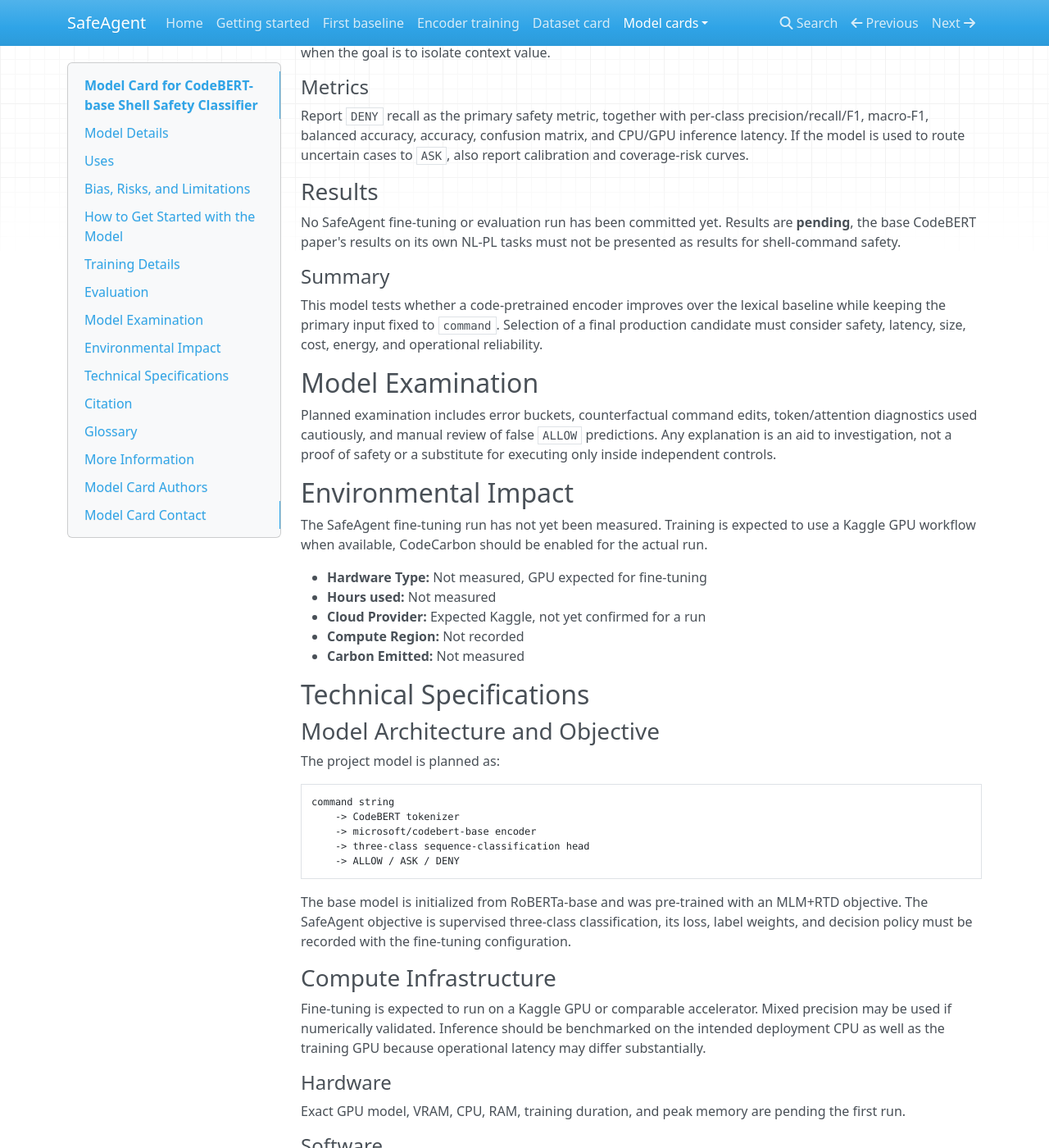
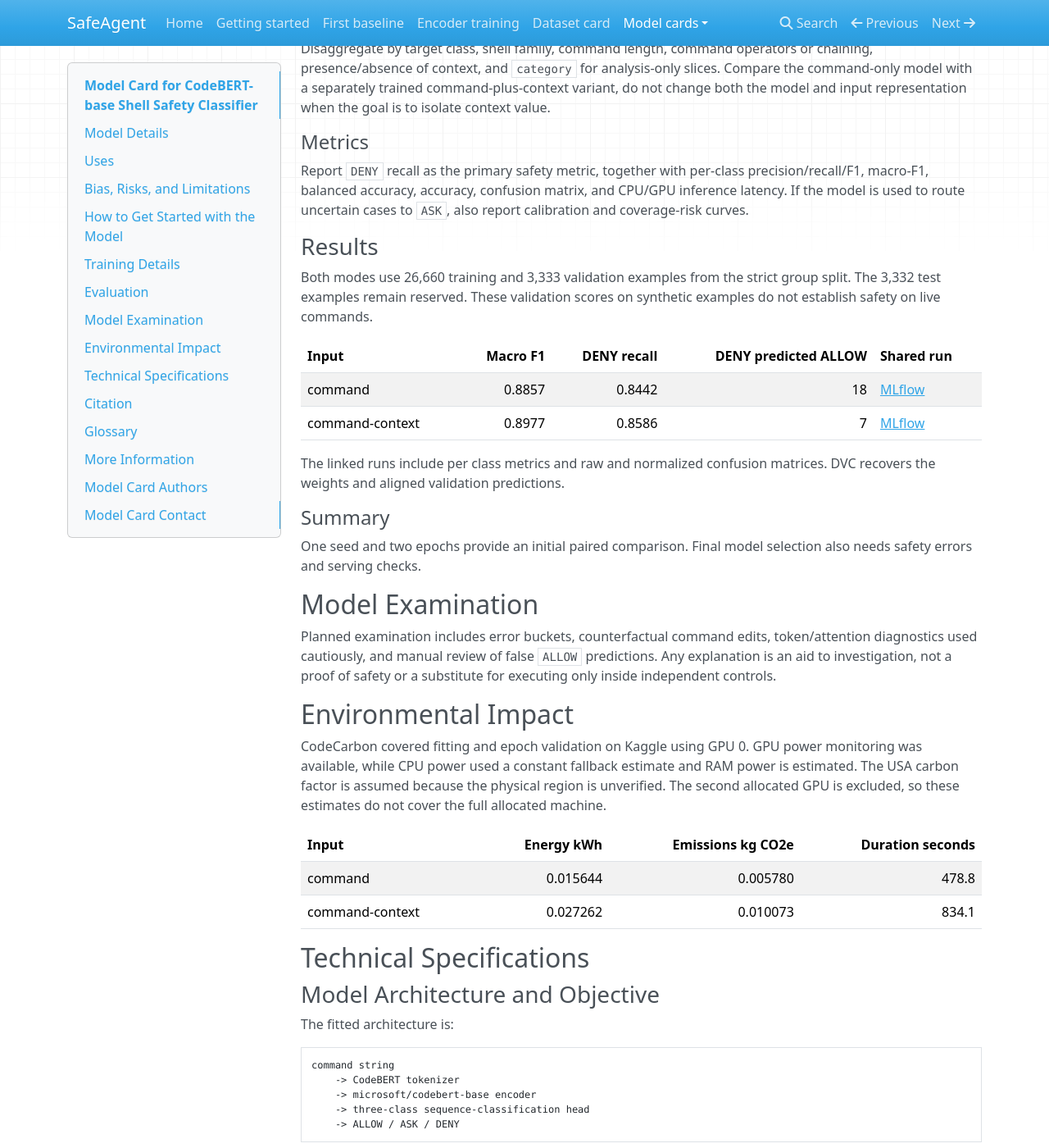
Before and after one commit to taed2-2627q1-gced-upc/taed2-SafeAgent, an MkDocs documentation site: the page built from docs/model-cards/model_card_codebert_base.md, in a window 1280 px wide and 1400 px high, scrolled down 3517 px. Shown: the whole window at 82% size. Built offline with MkDocs 1.6.1, drawn with Linux system fonts in a browser that asks for light colours; nearby versions of some CDN libraries; some of the changed text lies outside the part shown.

Commit message:
docs(model): add the encoder validation results

````diff
--- a/docs/model-cards/model_card_codebert_base.md
+++ b/docs/model-cards/model_card_codebert_base.md
@@ -21,12 +21,10 @@ license_name: Project artifact license to be defined, backbone terms apply
 
 # Model Card for CodeBERT-base Shell Safety Classifier
 
-This is the second initial SafeAgent model. It is planned as a three-class
-sequence classifier obtained by fine-tuning `microsoft/codebert-base` on shell
-commands from `tomngdev/shell-safety-v1.1`. The primary comparison uses the
-`command` field only, so the effect of a code-pretrained encoder can be
-compared fairly with the TF-IDF baseline. No fine-tuned checkpoint or project
-evaluation result is currently available.
+The SafeAgent CodeBERT classifier predicts ALLOW, ASK or DENY for shell
+commands. Command and command with context variants have been fitted on
+the same prepared data, keeping the backbone and split fixed for comparison.
+The validation results and saved artifacts are linked below.
 
 ## Model Details
 
@@ -112,23 +110,23 @@ checksum.
 
 ## How to Get Started with the Model
 
-No SafeAgent fine-tuned checkpoint is currently published. After a checkpoint
-has been trained and exported, an illustrative inference pattern is:
+Recover the fitted model with DVC and install the frozen training group.
+The artifact includes its tokenizer and explicit class mapping.
 
 ```python
 from transformers import pipeline
+from taed2_safeagent.data.inputs import build_input
 
-classifier = pipeline(
-    "text-classification",
-    model="models/codebert_shell_safety",
-    tokenizer="models/codebert_shell_safety",
-)
-result = classifier("sudo apt-get remove openssh-server")[0]
-print(result)  # label and score, do not execute the command automatically
+model_path = "models/encoders/codebert__command__2__a740d875"
+classifier = pipeline("text-classification", model=model_path, tokenizer=model_path)
+example = {"command": "git status", "context": {}}
+text = build_input(example, "command")
+result = classifier(text, truncation=True, max_length=512)[0]
+print(result)
 ```
 
-The final artifact must include an explicit mapping from model label IDs to
-`ALLOW`, `ASK`, and `DENY`, plus the tokenizer and preprocessing configuration.
+The scores have not been calibrated as safety probabilities. Commands
+are analyzed without execution.
 
 ## Training Details
 
@@ -141,7 +139,7 @@ input builder and prepared IDs. Predictive text excludes reason, category,
 assistant text, shell tags and source metadata. A context ablation must
 keep the model family and selection protocol fixed.
 
-The project fine-tuning source is [Shell Safety v1.1](https://huggingface.co/datasets/tomngdev/shell-safety-v1.1), a synthetic dataset with 34,007 examples in our audit of the pinned source. Relevant fields are `command`, `session_context`, `label`, `category`, `shell`, and `reason`. The target is `label`, normalized to the uppercase classes `ALLOW`, `ASK`, and `DENY`.
+The project fine-tuning source is [Shell Safety v1.1](https://huggingface.co/datasets/tomngdev/shell-safety-v1.1), a synthetic dataset with 34,007 examples in the pinned source audit. Relevant fields are `command`, `session_context`, `label`, `category`, `shell`, and `reason`. The target is `label`, normalized to the uppercase classes `ALLOW`, `ASK`, and `DENY`.
 
 The primary CodeBERT experiment uses `command` only. `session_context` is
 reserved for a separately named context experiment, `category` and `reason` are
@@ -166,14 +164,17 @@ added later, it must be a separate experiment with a distinct model ID.
 
 #### Training Hyperparameters
 
-- **Training regime:** The shared trainer fine tunes the encoder and classification head in both input modes. Initial settings use two epochs, learning rate 0.00002, effective batch 32, seed 42 and a 512 token limit. GPU runs use mixed precision and validation selects the best epoch. The first full results remain pending.
+- **Training regime:** The shared trainer fine tunes the encoder and classification head in both input modes. Initial settings use two epochs, learning rate 0.00002, effective batch 32, seed 42 and a 512 token limit. GPU runs use mixed precision and validation selects the best epoch. The saved runs use these settings.
 
 #### Speeds, Sizes, Times
 
-Not measured for the SafeAgent fine-tune. The base model is approximately
-125M parameters according to the project planning description, final parameter
-count, checkpoint size, peak memory, throughput, latency, and training time
-must be recorded from the actual artifact and hardware.
+The fitted classifier has 124,647,939 parameters. Inference
+latency and peak memory have not been measured.
+
+| Input | Fitting seconds | Model and tokenizer MiB |
+| --- | ---: | ---: |
+| command | 480.0 | 480.1 |
+| command-context | 835.3 | 480.1 |
 
 ## Evaluation
 
@@ -202,16 +203,22 @@ to `ASK`, also report calibration and coverage-risk curves.
 
 ### Results
 
-No SafeAgent fine-tuning or evaluation run has been committed yet. Results are
-**pending**, the base CodeBERT paper's results on its own NL-PL tasks must not
-be presented as results for shell-command safety.
+Both modes use 26,660 training and 3,333 validation examples from the strict
+group split. The 3,332 test examples remain reserved. These validation
+scores on synthetic examples do not establish safety on live commands.
+
+| Input | Macro F1 | DENY recall | DENY predicted ALLOW | Shared run |
+| --- | ---: | ---: | ---: | --- |
+| command | 0.8857 | 0.8442 | 18 | [MLflow](https://dagshub.com/Pau-Balaguer/taed2-SafeAgent.mlflow/#/experiments/1/runs/a81f878bbbff4019b032b389a0909c01) |
+| command-context | 0.8977 | 0.8586 | 7 | [MLflow](https://dagshub.com/Pau-Balaguer/taed2-SafeAgent.mlflow/#/experiments/1/runs/c3532eb8a9c34146926bc9d2e10d047a) |
+
+The linked runs include per class metrics and raw and normalized confusion
+matrices. DVC recovers the weights and aligned validation predictions.
 
 #### Summary
 
-This model tests whether a code-pretrained encoder improves over the lexical
-baseline while keeping the primary input fixed to `command`. Selection of a
-final production candidate must consider safety, latency, size, cost, energy,
-and operational reliability.
+One seed and two epochs provide an initial paired comparison.
+Final model selection also needs safety errors and serving checks.
 
 ## Model Examination
 
@@ -222,21 +229,22 @@ of safety or a substitute for executing only inside independent controls.
 
 ## Environmental Impact
 
-The SafeAgent fine-tuning run has not yet been measured. Training is expected
-to use a Kaggle GPU workflow when available, CodeCarbon should be enabled for
-the actual run.
+CodeCarbon covered fitting and epoch validation on Kaggle using GPU 0.
+GPU power monitoring was available, while CPU power used a constant
+fallback estimate and RAM power is estimated. The USA carbon factor is
+assumed because the physical region is unverified. The second allocated
+GPU is excluded, so these estimates do not cover the full allocated machine.
 
-- **Hardware Type:** Not measured, GPU expected for fine-tuning
-- **Hours used:** Not measured
-- **Cloud Provider:** Expected Kaggle, not yet confirmed for a run
-- **Compute Region:** Not recorded
-- **Carbon Emitted:** Not measured
+| Input | Energy kWh | Emissions kg CO2e | Duration seconds |
+| --- | ---: | ---: | ---: |
+| command | 0.015644 | 0.005780 | 478.8 |
+| command-context | 0.027262 | 0.010073 | 834.1 |
 
 ## Technical Specifications
 
 ### Model Architecture and Objective
 
-The project model is planned as:
+The fitted architecture is:
 
 ```text
 command string
@@ -253,23 +261,16 @@ with the fine-tuning configuration.
 
 ### Compute Infrastructure
 
-Fine-tuning is expected to run on a Kaggle GPU or comparable accelerator. Mixed
-precision may be used if numerically validated. Inference should be benchmarked
-on the intended deployment CPU as well as the training GPU because operational
-latency may differ substantially.
-
-#### Hardware
-
-Exact GPU model, VRAM, CPU, RAM, training duration, and peak memory are pending
-the first run.
+Fitting used one visible Tesla T4 GPU on Kaggle with mixed precision and
+PyTorch SDPA attention. ModernBERT compilation was disabled. Peak memory
+and deployment inference latency remain unmeasured.
 
 #### Software
 
-The planned stack includes Python 3.11, PyTorch, Hugging Face Transformers,
-Datasets, MLflow, DVC, and CodeCarbon. Exact versions, tokenizer revision,
-CUDA/runtime information, seed, and training script commit must be recorded for
-reproducibility. The shared training implementation is in modeling/encoder.py.
-The [encoder guide](../encoder-training.md) describes its commands and saved results.
+The frozen environment uses Python 3.11, PyTorch 2.8.0,
+Transformers 4.57.6, Accelerate 1.11.0 and CodeCarbon 3.2.2. The source,
+backbone and data versions are saved with each run. Settings are in
+params.yaml. See the [encoder guide](../encoder-training.md).
 
 ## Citation
 
@@ -307,9 +308,8 @@ when redistributing the complete project.
 
 ## More Information
 
-See the [documentation overview](../index.md) for the shared project context.
-Link the final checkpoint, DVC pointer, MLflow run, and evaluation report here
-once they exist.
+The result table links the shared runs, while reports/encoders stores
+their small metrics and run links. DVC pointers recover fitted models.
 
 ## Model Card Authors
 
````
Also changed, not shown: docs/index.md (+4 -3 lines), docs/model-cards/model_card_modernbert_base.md (+55 -68 lines).
